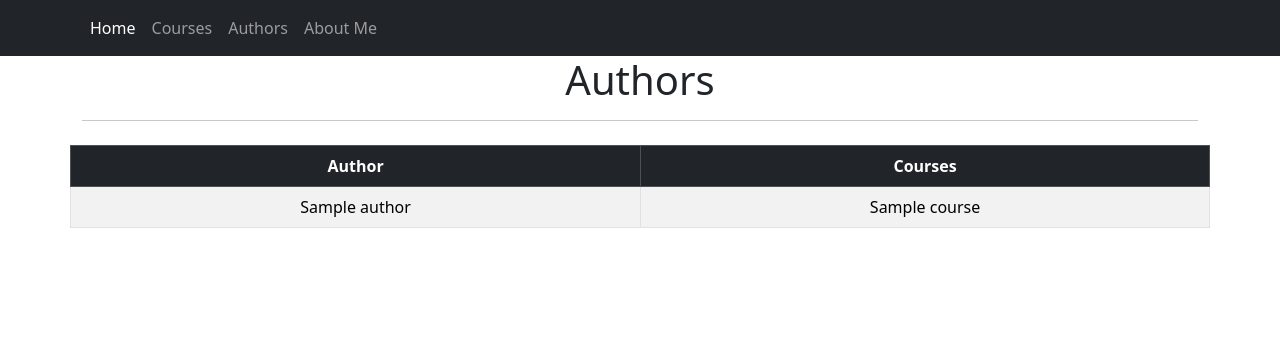
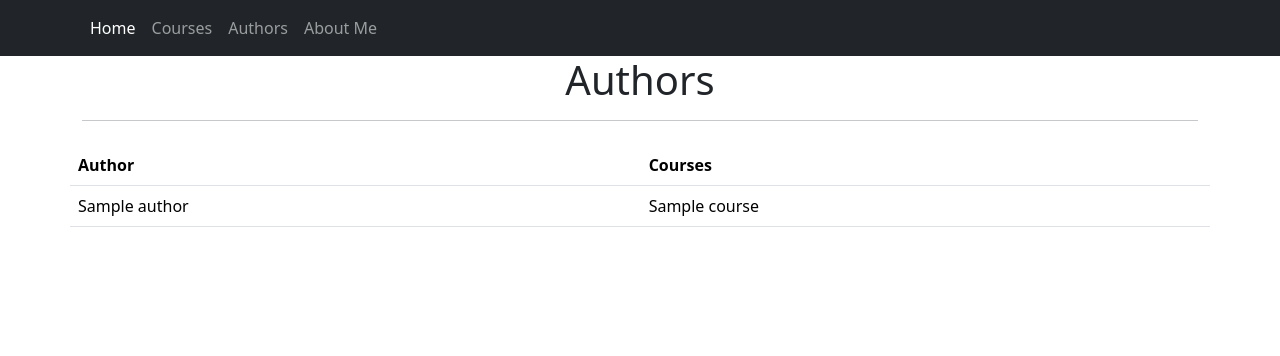
Before and after one commit to jakubkoziel992/SkillSet, a Flask app: page /author in a window 1280 px wide. Shown: the top 356 px of the page. Run offline with Flask 3, Linux system fonts and the light colour scheme; tables that the repository leaves empty hold one stand-in row (values such as "Sample post").

Commit message:
used css file

```diff
--- a/templates/authors.html
+++ b/templates/authors.html
@@ -16,8 +16,8 @@
 
 <div class="container mt-4">
     <div class="row justify-content-center">
-        <table class="table table-bordered table-striped text-center">
-            <thead class="table-dark">
+        <table class="table">
+            <thead>
                 <tr>
                     <th>Author</th>
                     <th>Courses</th>
--- a/templates/base.html
+++ b/templates/base.html
@@ -5,6 +5,7 @@
     <meta name="viewport" content="width=device-width, initial-scale=1">
     <title>{% block title %}Courses App - Application about completed courses{% endblock %}</title>
     <link href="https://cdn.jsdelivr.net/npm/bootstrap@5.3.3/dist/css/bootstrap.min.css" rel="stylesheet" integrity="sha384-QWTKZyjpPEjISv5WaRU9OFeRpok6YctnYmDr5pNlyT2bRjXh0JMhjY6hW+ALEwIH" crossorigin="anonymous">
+    <link rel="stylesheet" href="{{ url_for("static", filename="style.css") }}">
   </head>
   <body>
     {% include "menu.html" %}
--- a/templates/index.html
+++ b/templates/index.html
@@ -16,8 +16,8 @@
 
 <div class="container mt-4">
     <div class="row justify-content-center">
-        <table class="table table-bordered table-striped text-center">
-            <thead class="table-dark">
+        <table class="table">
+            <thead>
                 <tr>
                     <th>Name</th>
                     <th>Platform</th>
```
